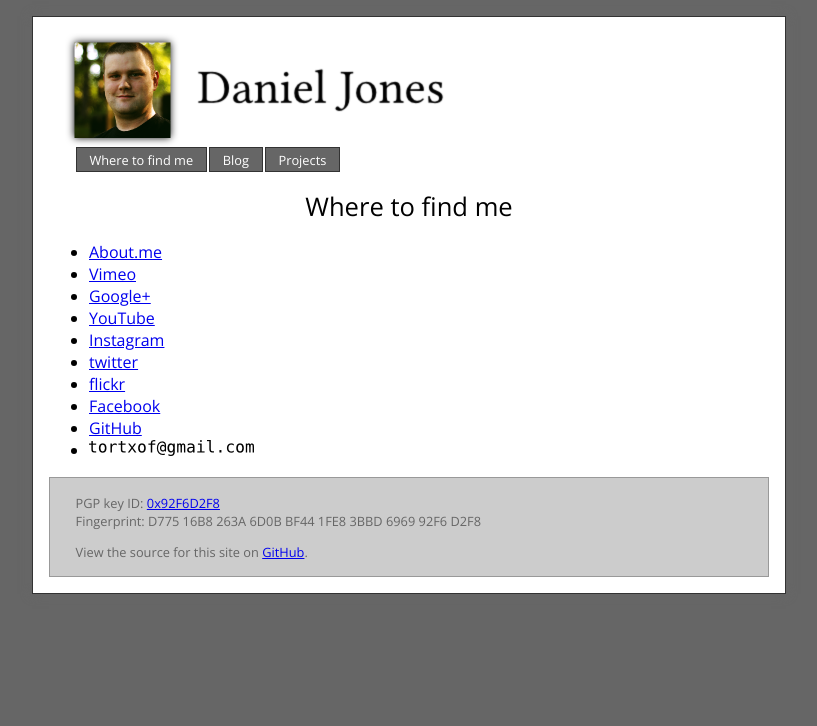
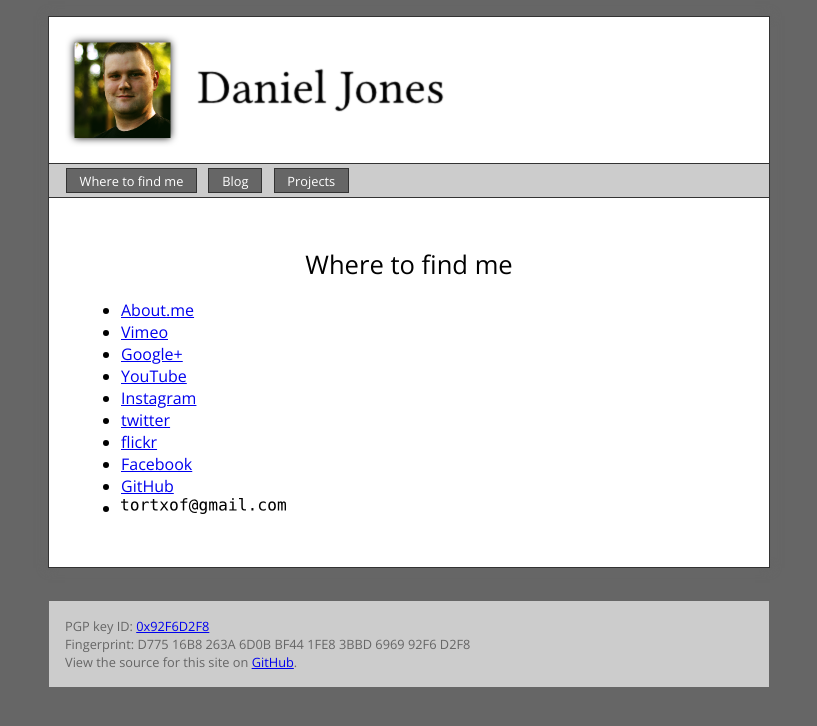
Before and after one commit to tortxof/djones.co-www, a Jekyll site: the page built from index.html, in a window 1280 px wide. Shown: the top 726 px of the page, without its empty margins (231-1048 px from the left). Built offline with Jekyll 4.4.1, drawn with Linux system fonts in a browser that asks for light colours; Markdown is read by kramdown in place of the engine named in the settings.

Commit message:
Several style changes.

```diff
--- a/_includes/footer.html
+++ b/_includes/footer.html
@@ -1,2 +1,2 @@
-<p>PGP key ID: <a href="/key.txt">0x92F6D2F8</a><br />Fingerprint: D775 16B8 263A 6D0B BF44  1FE8 3BBD 6969 92F6 D2F8</p>
-<p>View the source for this site on <a href="https://github.com/tortxof/djones.co-www">GitHub</a>.</p>
+PGP key ID: <a href="/key.txt">0x92F6D2F8</a><br />Fingerprint: D775 16B8 263A 6D0B BF44  1FE8 3BBD 6969 92F6 D2F8<br />
+View the source for this site on <a href="https://github.com/tortxof/djones.co-www">GitHub</a>.
--- a/_layouts/default.html
+++ b/_layouts/default.html
@@ -33,11 +33,11 @@
 {{ content }}
 </div><!-- end content -->
 
+</div><!-- end main -->
+
 <div id="footer">
 {% include footer.html %}
 </div><!-- end footer -->
 
-</div><!-- end main -->
-
 </body>
 </html>
--- a/stylesheet.css
+++ b/stylesheet.css
@@ -31,16 +31,23 @@ width:379px;
 height:114px;
 padding:0;
 border:0;
-margin:0 0 0 1em;
+margin:16px;
 background-image:url("/images/header.png");
 background-repeat:no-repeat;
 }
 
 #nav {
 font-size:.8em;
+width:720px;
 padding:0;
-border:0;
-margin:0 0 0 2em;
+border-top:1px;
+border-bottom:1px;
+border-left:0;
+border-right:0;
+border-style:solid;
+border-color:#333;
+background-color:#ccc;
+margin:0;
 }
 
 #nav ul
@@ -48,13 +55,13 @@ margin:0 0 0 2em;
 list-style-type:none;
 margin:0;
 border:0;
-padding:0;
+padding:0 0 0 1em;
 overflow:hidden;
 }
 
 #nav li
 {
-float:left;
+display:inline-block;
 }
 
 #nav a:link, #nav a:visited
@@ -65,7 +72,7 @@ color:#fff;
 background-color:#666;
 text-align:center;
 padding:.2em 1em .2em 1em;
-margin:0 1px 0 1px;
+margin:4px;
 border:1px solid #333;
 text-decoration:none;
 }
@@ -79,16 +86,16 @@ background-color:#ccc;
 #main {
 color:#000;
 box-shadow:0 0 10px #666;
-width:auto;
-max-width:720px;
+width:720px;
 margin:0 auto 0 auto;
 background-color:#fff;
 border:1px solid #333;
-padding:1em;
+padding:0;
 }
 
 #content {
 clear:both;
+padding:2em;
 }
 
 #footer {
@@ -96,9 +103,10 @@ clear:both;
 font-size:.8em;
 color:#666;
 background-color:#ccc;
-border:1px solid #999;
-margin:0;
-padding:.2em 2em .2em 2em;
+border:1px solid #666;
+width:688px;
+margin:32px auto;
+padding:16px;
 }
 
 .post_date
```
